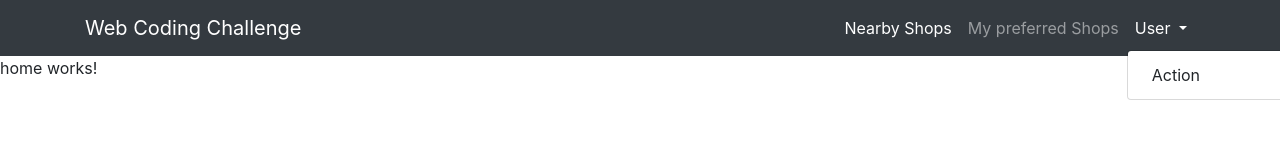
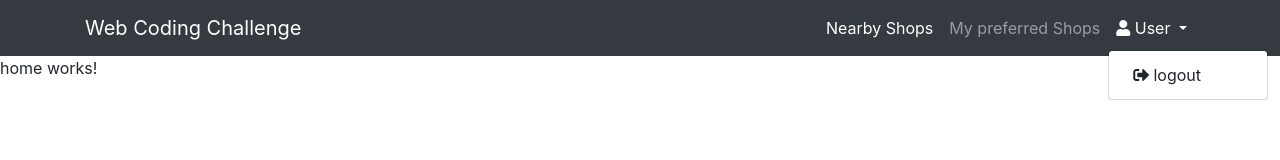
Before and after one commit to HamzaAitOumghar/web-coding-challenge-frontend, an Angular app: page /home in a window 1280 px wide. Both pictures are taken after a click on the button "User". Shown: the top 160 px of the page. Built offline with nearby package versions, Linux system fonts and the light colour scheme.

Commit message:
update navbar

```diff
--- a/src/app/components/navbar/navbar.component.html
+++ b/src/app/components/navbar/navbar.component.html
@@ -3,24 +3,26 @@
   <div class="container">
 
     <a class="navbar-brand" href="#">Web Coding Challenge</a>
-  <button class="navbar-toggler" type="button" data-toggle="collapse" data-target="#navbarSupportedContent" aria-controls="navbarSupportedContent" aria-expanded="false" aria-label="Toggle navigation">
+    <button class="navbar-toggler" type="button" data-toggle="collapse" data-target="#navbarSupportedContent"
+      aria-controls="navbarSupportedContent" aria-expanded="false" aria-label="Toggle navigation">
       <span class="navbar-toggler-icon"></span>
     </button>
 
     <div class="collapse navbar-collapse" id="navbarSupportedContent">
       <ul class="navbar-nav ml-auto">
-      <li class="nav-item active">
-        <a class="nav-link" href="#" [routerLink]="['/home']">Nearby Shops <span class="sr-only">(current)</span></a>
+        <li class="nav-item" [ngClass]="{'active': this.router.url == '/home' }">
+          <a class="nav-link" href="#" [routerLink]="['/home']">Nearby Shops</a>
         </li>
-      <li class="nav-item">
-        <a class="nav-link" href="#" [routerLink]="['/preferredshop']">My preferred Shops</a>
+        <li class="nav-item" [ngClass]="{'active': this.router.url == '/preferredshop' }">
+          <a class="nav-link" href="#" [routerLink]="['/preferredshop']" >My preferred Shops</a>
         </li>
         <li class="nav-item dropdown">
-        <a class="nav-link dropdown-toggle" href="#" id="navbarDropdown" role="button" data-toggle="dropdown" aria-haspopup="true" aria-expanded="false">
-          User
+          <a class="nav-link dropdown-toggle" href="#" id="navbarDropdown" role="button" data-toggle="dropdown"
+            aria-haspopup="true" aria-expanded="false">
+            <i class="fas fa-user"></i> User
           </a>
           <div class="dropdown-menu" aria-labelledby="navbarDropdown">
-          <a class="dropdown-item" href="#">Action</a>
+            <a class="dropdown-item" href="#"><i class="fas fa-sign-out-alt"></i> logout</a>
           </div>
         </li>
       </ul>
--- a/src/app/components/navbar/navbar.component.ts
+++ b/src/app/components/navbar/navbar.component.ts
@@ -1,4 +1,5 @@
 import { Component, OnInit } from '@angular/core';
+import { Router } from '@angular/router';
 
 @Component({
   selector: 'app-navbar',
@@ -7,9 +8,11 @@ import { Component, OnInit } from '@angular/core';
 })
 export class NavbarComponent implements OnInit {
 
-  constructor() { }
+  constructor(private router : Router) { }
 
   ngOnInit() {
   }
 
+
+
 }
```
Lines whose indentation alone changed are shown as unchanged.
